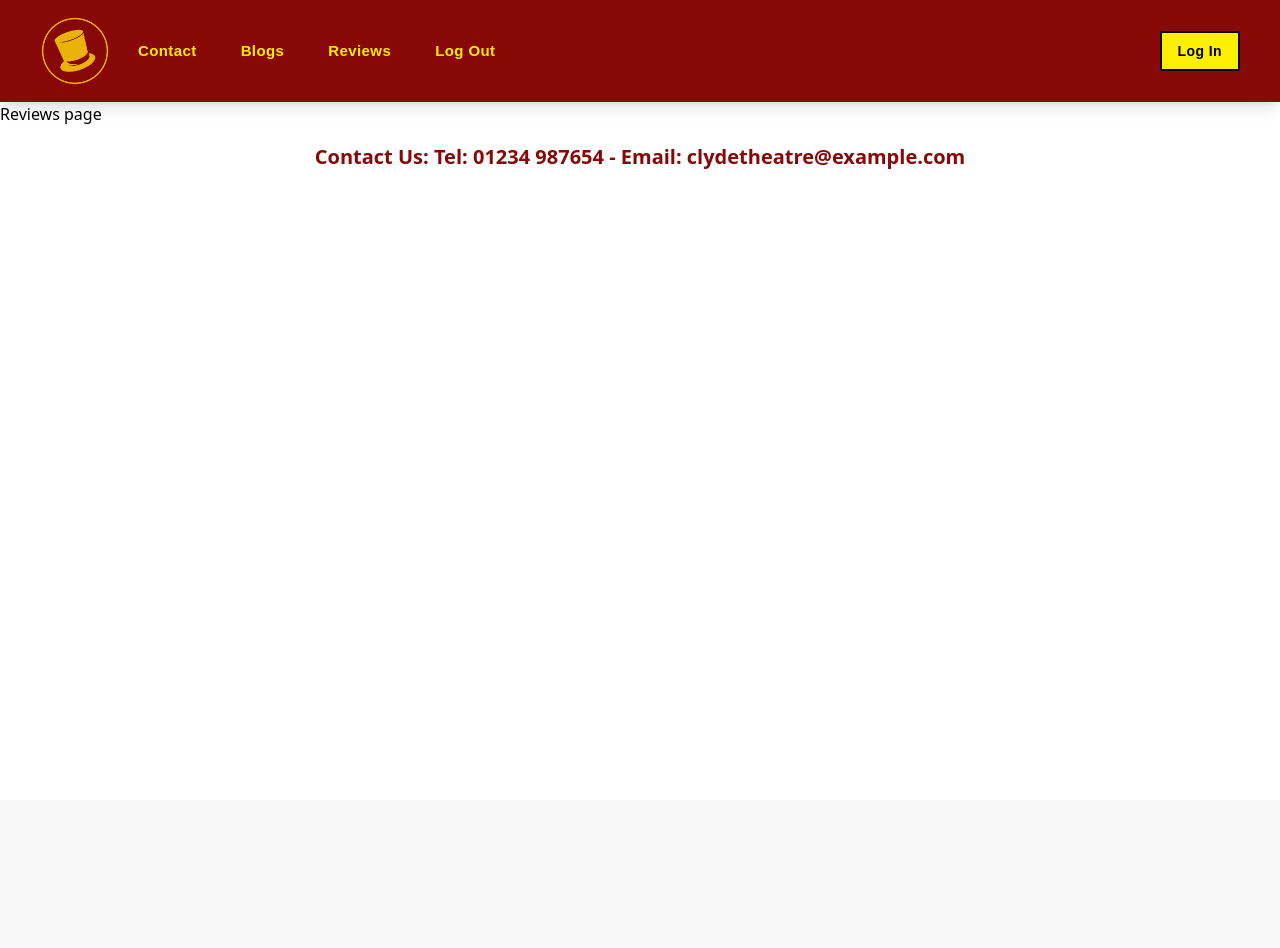
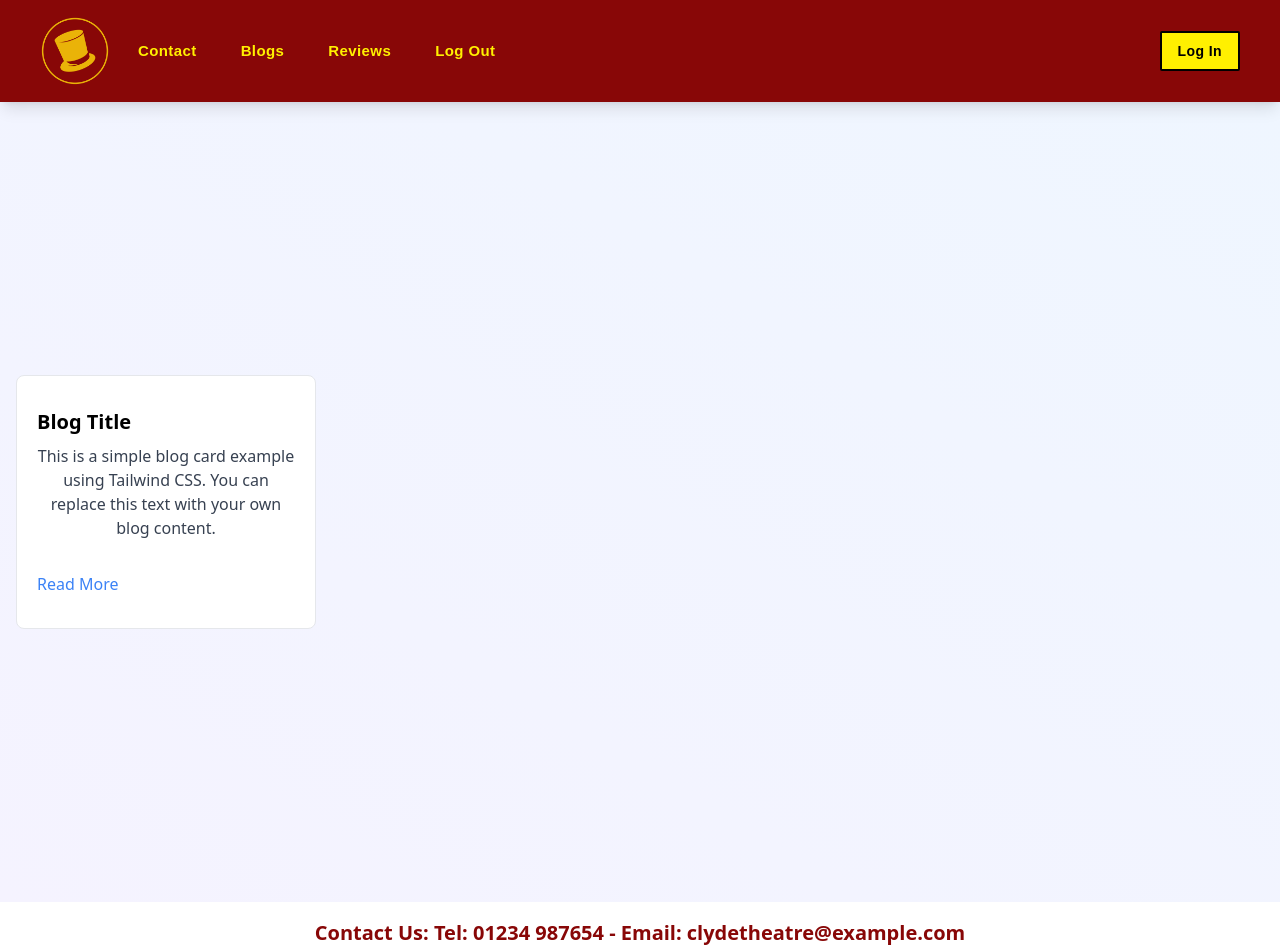
Before and after one commit to EduardPovazhnyi/theatre-php, a PHP site: page /reviews in a window 1280 px wide. Before the commit the page ends 169 px from the top, so only its background shows below. Run offline with PHP 8.4, Linux system fonts and the light colour scheme; data that the repository does not hold is empty; some libraries are stand-ins or nearby versions.

Commit message:
Review list in progress

```diff
--- a/pages/public/reviews.php
+++ b/pages/public/reviews.php
@@ -1,8 +1,38 @@
 <?php
 include "database/config.php";
 include "components/header.php";
+
+$blog = $conn->prepare("SELECT
+`review`.`id`, `user`, `show`, `content`, `review`.`created`, `show`.`name`, `user`.`username`
+FROM `review`
+INNER JOIN `user` ON `review`.`user` = `user`.`id`
+INNER JOIN `show` ON `review`.`show` = `show`.`id`
+ORDER BY `review`.`created` DESC;");
+
+$blog->execute();
+$blog->store_result();
+$blog->bind_result($rID, $rUser, $rShow, $rText, $rCreated, $sName, $uName);
+
 ?>
-Reviews page
+
+<!-- component -->
+<div class="bg-gradient-to-bl from-blue-50 to-violet-50 flex items-center justify-center lg:h-screen">
+      <div class="container mx-auto mx-auto p-4">
+        <div class="grid grid-cols-1 sm:grid-cols-2 md:grid-cols-2 lg:grid-cols-4 xl:grid-cols-4 gap-4">
+          <div class="bg-white rounded-lg border p-4">
+            <div class="px-1 py-4">
+              <div class="font-bold text-xl mb-2">Blog Title</div>
+              <p class="text-gray-700 text-base">This is a simple blog card example using Tailwind CSS. You can replace this text with your own blog content.</p>
+            </div>
+            <div class="px-1 py-4">
+              <a href="#" class="text-blue-500 hover:underline">Read More</a>
+            </div>
+          </div>
+          <!-- Add more items as needed -->
+        </div>
+      </div>
+</div>
+
 <?php
 include "components/footer.php";
 ?>
```
